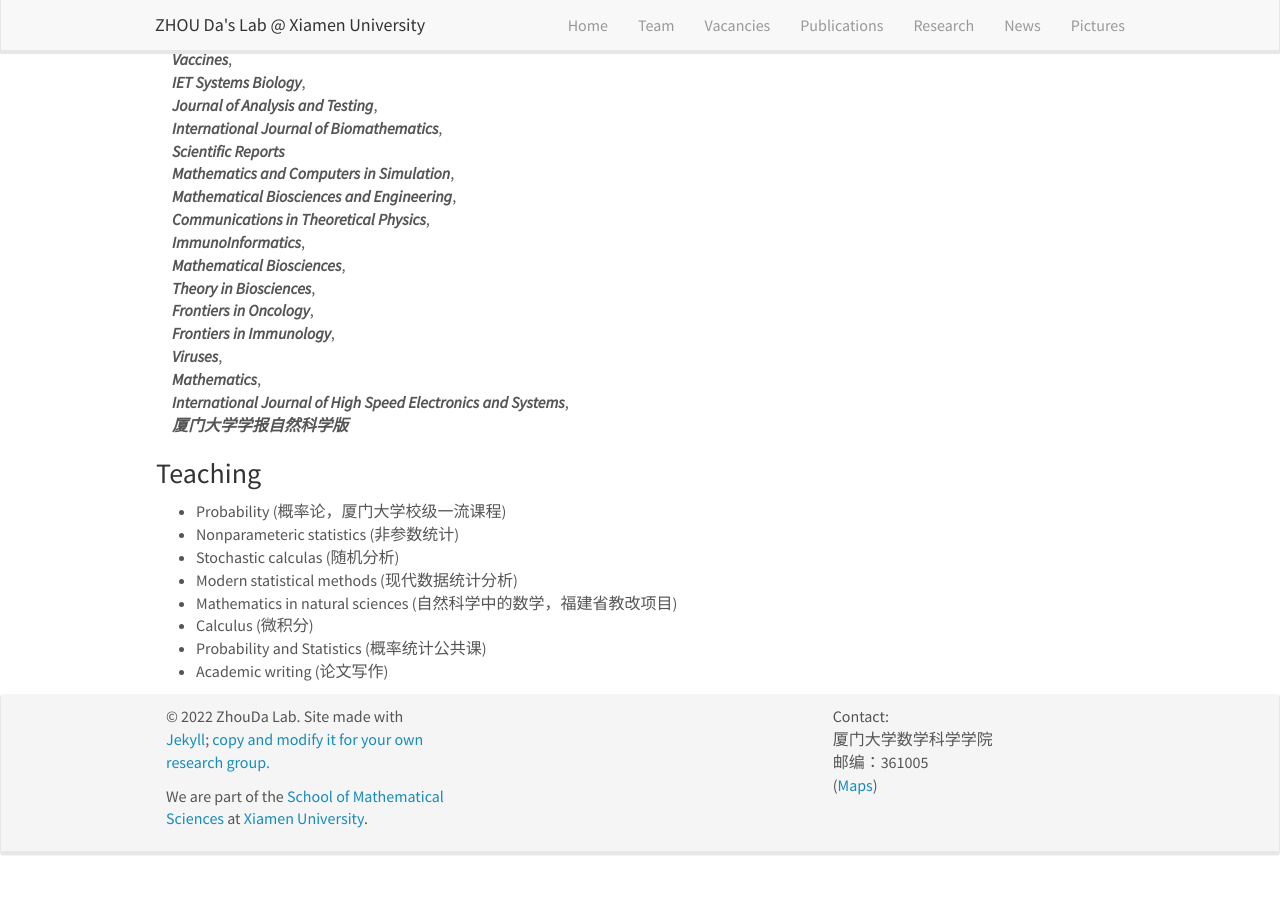
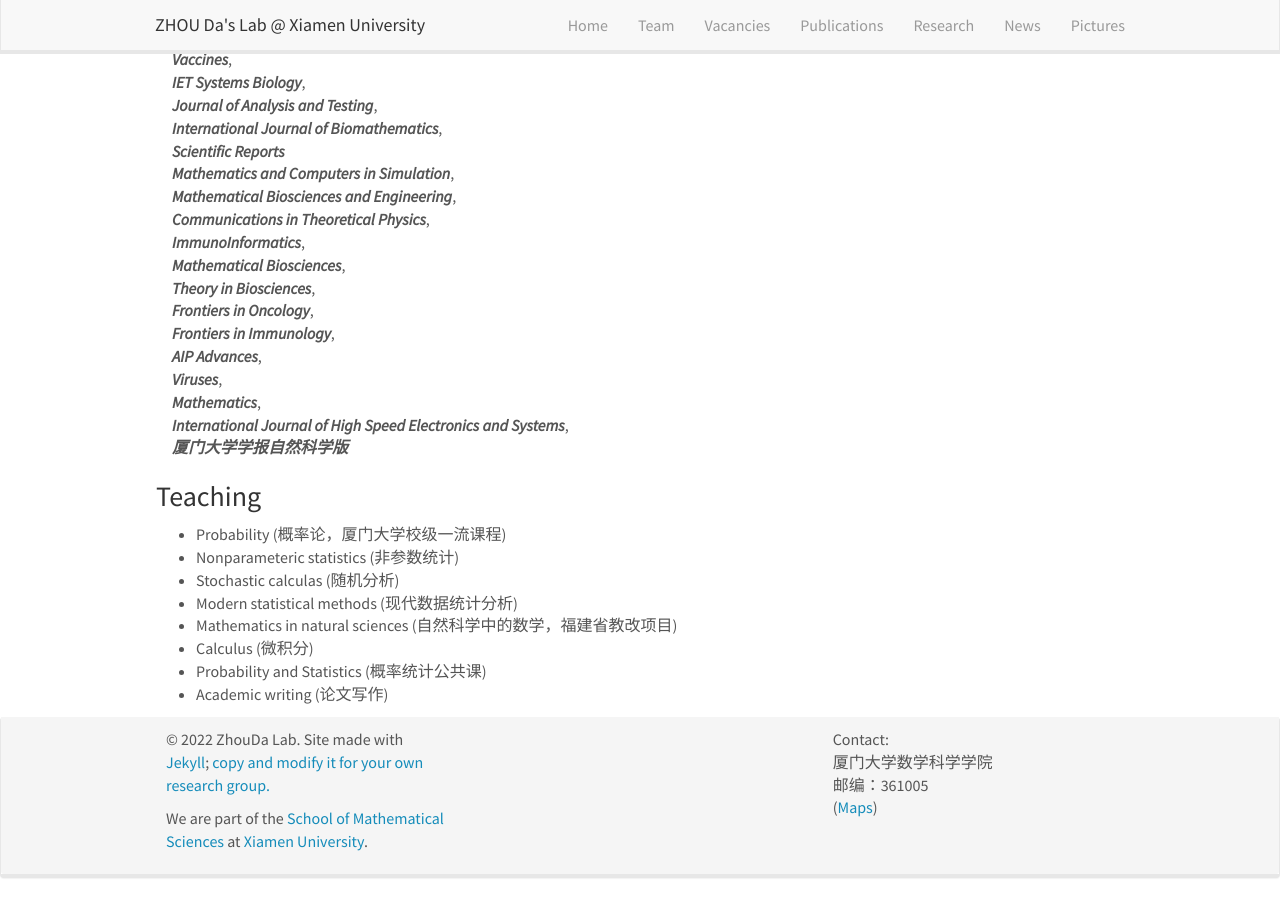
Before and after one commit to ZhouDaLab/zhoudalab.github.io, a Jekyll site: the page built from _pages/home.md, in a window 1280 px wide and 900 px high, scrolled down 2637 px. Built offline with Jekyll 4.4.1, drawn with Linux system fonts in a browser that asks for light colours; nearby versions of some CDN libraries; before the commit the page ends 3514 px from its top, so only the background shows below that.

Commit message:
Update home.md

```diff
--- a/_pages/home.md
+++ b/_pages/home.md
@@ -111,6 +111,7 @@ Email：zhouda@xmu.edu.cn
 &emsp;***Theory in Biosciences***,
 &emsp;***Frontiers in Oncology***,
 &emsp;***Frontiers in Immunology***,
+&emsp;***AIP Advances***,
 &emsp;***Viruses***,
 &emsp;***Mathematics***,
 &emsp;***International Journal of High Speed Electronics and Systems***,
```
